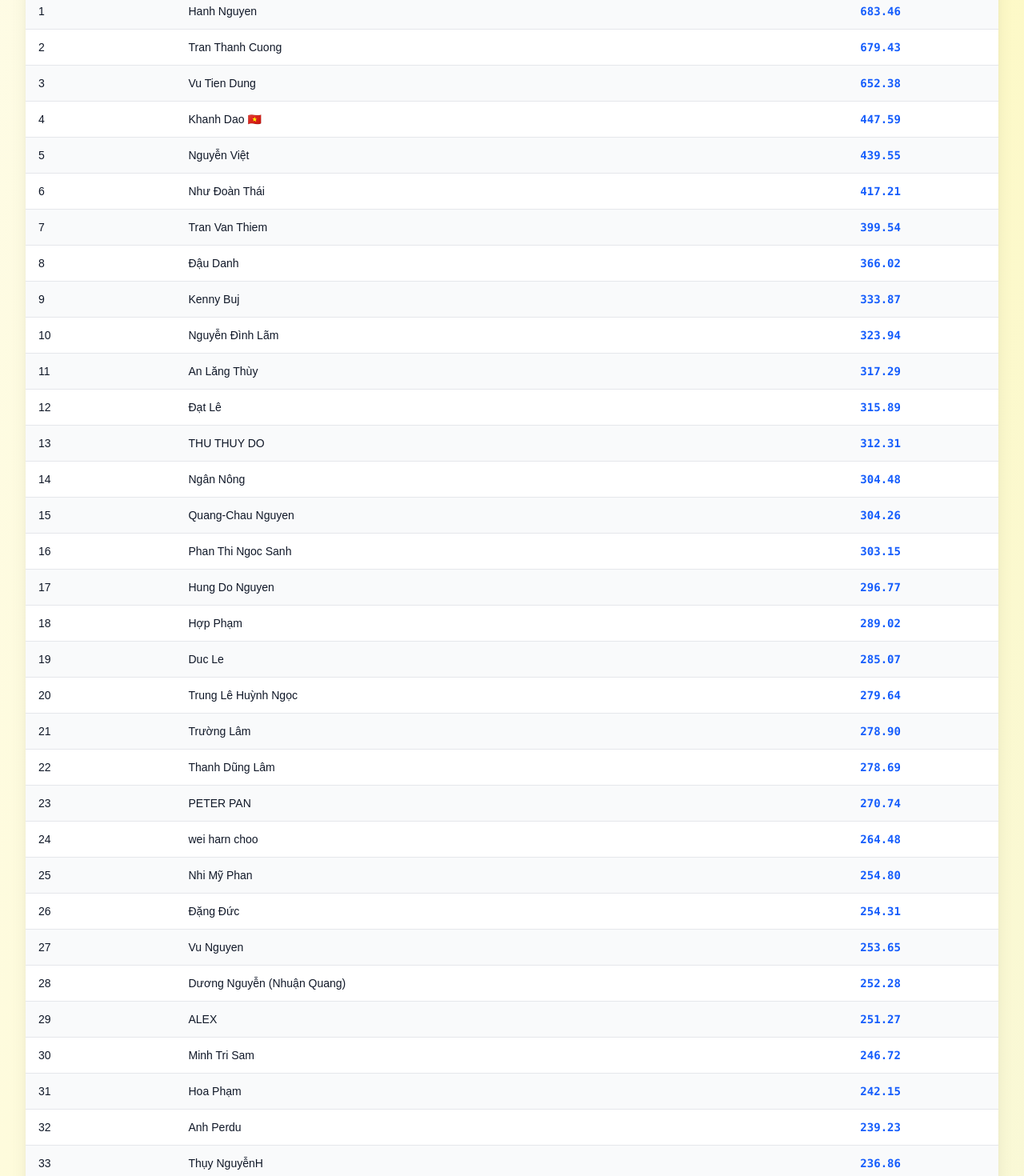
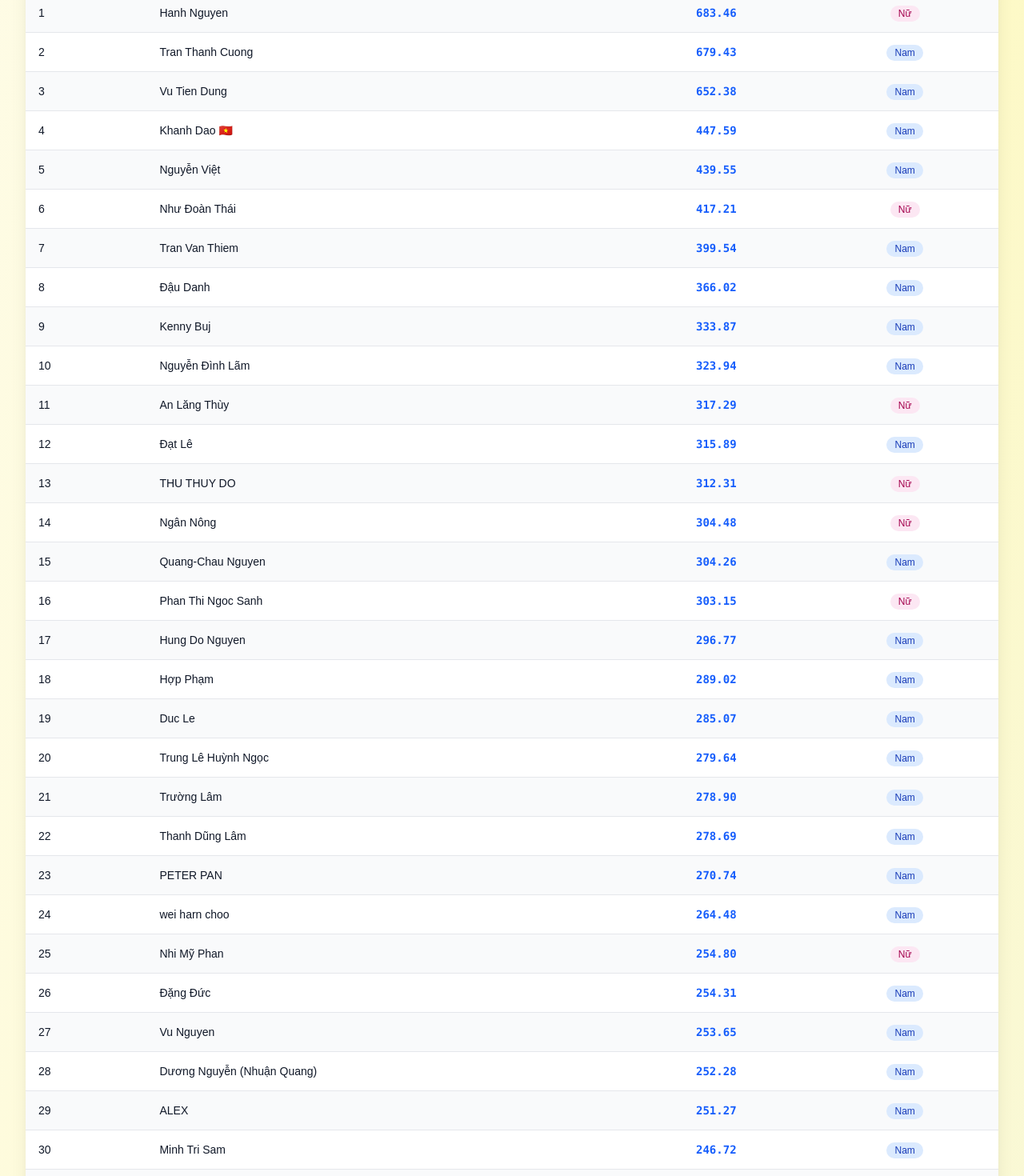
Before and after one commit to ldcduc/PMHR-hall-of-fame, a Next.js app: page /lop-2025 in a window 1280 px wide. Shown: the part 680-2150 px from the top of the page at 80% size. Built offline with nearby package versions, Linux system fonts and the light colour scheme.

Commit message:
Update lop25 ui

```diff
--- a/src/app/lop-2025/page.tsx
+++ b/src/app/lop-2025/page.tsx
@@ -15,6 +15,7 @@ export default function LOP2025() {
   const [isHighestModalOpen, setIsHighestModalOpen] = useState(false);
   const [isLowestModalOpen, setIsLowestModalOpen] = useState(false);
   const [isTotalModalOpen, setIsTotalModalOpen] = useState(false);
+  const [isGenderModalOpen, setIsGenderModalOpen] = useState(false);
 
   const totalRunners = getTotalRunners();
   const highestDistance = getHighestDistance();
@@ -24,6 +25,17 @@ export default function LOP2025() {
   const lowestRunner = lop2025Runners[lop2025Runners.length - 1];
   const top10Runners = lop2025Runners.slice(0, 10);
   const bottom10Runners = lop2025Runners.slice(-10).reverse();
+
+  // Gender statistics
+  const femaleRunners = lop2025Runners.filter(r => r.gender === "Nữ");
+  const maleRunners = lop2025Runners.filter(r => r.gender === "Nam");
+  const femaleCount = femaleRunners.length;
+  const maleCount = maleRunners.length;
+  const femalePercentage = ((femaleCount / totalRunners) * 100).toFixed(1);
+  const malePercentage = ((maleCount / totalRunners) * 100).toFixed(1);
+
+  // Top female runner
+  const topFemaleRunner = femaleRunners[0];
 
   return (
     <div className="min-h-screen bg-gradient-to-br from-yellow-50 via-yellow-100 to-blue-50">
@@ -61,6 +73,7 @@ export default function LOP2025() {
                     <th className="px-4 py-3 text-left text-sm font-semibold">STT</th>
                     <th className="px-4 py-3 text-left text-sm font-semibold">Tên Strava</th>
                     <th className="px-4 py-3 text-center text-sm font-semibold">Tổng KM</th>
+                    <th className="px-4 py-3 text-center text-sm font-semibold">Giới tính</th>
                   </tr>
                 </thead>
                 <tbody className="divide-y divide-gray-200">
@@ -75,6 +88,15 @@ export default function LOP2025() {
                       <td className="px-4 py-3 text-sm text-center font-mono text-blue-600 font-semibold">
                         {runner.distance}
                       </td>
+                      <td className="px-4 py-3 text-center">
+                        <span className={`inline-flex items-center px-2.5 py-0.5 rounded-full text-xs font-medium ${
+                          runner.gender === "Nữ"
+                            ? "bg-pink-100 text-pink-800"
+                            : "bg-blue-100 text-blue-800"
+                        }`}>
+                          {runner.gender}
+                        </span>
+                      </td>
                     </tr>
                   ))}
                 </tbody>
@@ -83,7 +105,7 @@ export default function LOP2025() {
           </div>
 
           {/* Table Statistics */}
-          <div className="mt-8 grid grid-cols-1 md:grid-cols-3 gap-6">
+          <div className="mt-8 grid grid-cols-1 md:grid-cols-4 gap-6">
             <div
               className="bg-white rounded-lg shadow-md p-6 text-center cursor-pointer hover:shadow-lg transition-shadow"
               onClick={() => setIsTotalModalOpen(true)}
@@ -107,6 +129,14 @@ export default function LOP2025() {
               <div className="text-3xl font-bold text-orange-500 mb-2">{lowestDistance}</div>
               <div className="text-gray-600">Minimum LOP Distance (KM)</div>
               <div className="text-xs text-orange-500 mt-1">Click to view details</div>
+            </div>
+            <div
+              className="bg-white rounded-lg shadow-md p-6 text-center cursor-pointer hover:shadow-lg transition-shadow"
+              onClick={() => setIsGenderModalOpen(true)}
+            >
+              <div className="text-3xl font-bold text-purple-600 mb-2">{femaleCount}</div>
+              <div className="text-gray-600">Female Runners</div>
+              <div className="text-xs text-purple-500 mt-1">Click to view stats</div>
             </div>
           </div>
         </div>
@@ -146,12 +176,12 @@ export default function LOP2025() {
 
               <div className="space-y-6">
                 <div className="flex items-center space-x-4">
-                  <div className="w-12 h-12 bg-gradient-to-br from-yellow-500 to-blue-500 rounded-full flex items-center justify-center">
-                    <span className="text-white font-bold">🏆</span>
+                  <div className="w-12 h-12 bg-gradient-to-br from-purple-500 to-pink-500 rounded-full flex items-center justify-center">
+                    <span className="text-white font-bold">👩‍🏃‍♂️</span>
                   </div>
                   <div>
-                    <h3 className="font-semibold text-gray-800">Progress</h3>
-                    <p className="text-gray-600">{totalRunners} Runners Qualified</p>
+                    <h3 className="font-semibold text-gray-800">Gender Distribution</h3>
+                    <p className="text-gray-600">{femaleCount} Female, {maleCount} Male</p>
                   </div>
                 </div>
 
@@ -187,6 +217,70 @@ export default function LOP2025() {
           </a>
         </div>
       </section>
+
+      {/* Gender Statistics Modal */}
+      {isGenderModalOpen && (
+        <div className="fixed inset-0 bg-black bg-opacity-50 flex items-center justify-center p-4 z-50">
+          <div className="bg-white rounded-2xl shadow-2xl max-w-lg w-full p-6 relative max-h-[80vh] overflow-y-auto">
+            <button
+              onClick={() => setIsGenderModalOpen(false)}
+              className="absolute top-4 right-4 text-gray-400 hover:text-gray-600 text-2xl"
+            >
+              ×
+            </button>
+
+            <div className="text-center mb-6">
+              <div className="w-16 h-16 bg-gradient-to-br from-purple-500 to-pink-500 rounded-full flex items-center justify-center mx-auto mb-4">
+                <span className="text-white text-2xl font-bold">⚥</span>
+              </div>
+
+              <h3 className="text-2xl font-bold text-gray-800 mb-2">Gender Distribution</h3>
+              <div className="w-12 h-1 bg-gradient-to-r from-purple-500 to-pink-500 mx-auto rounded-full mb-4"></div>
+            </div>
+
+            <div className="space-y-4">
+              <div className="grid grid-cols-2 gap-4">
+                <div className="bg-gradient-to-br from-blue-50 to-blue-100 rounded-lg p-4 text-center">
+                  <div className="text-3xl font-bold text-blue-600 mb-2">{maleCount}</div>
+                  <div className="text-gray-600">Nam ({malePercentage}%)</div>
+                </div>
+                <div className="bg-gradient-to-br from-pink-50 to-pink-100 rounded-lg p-4 text-center">
+                  <div className="text-3xl font-bold text-pink-600 mb-2">{femaleCount}</div>
+                  <div className="text-gray-600">Nữ ({femalePercentage}%)</div>
+                </div>
+              </div>
+
+              {topFemaleRunner && (
+                <div className="bg-gradient-to-br from-pink-50 to-pink-100 rounded-lg p-4">
+                  <h4 className="font-semibold text-gray-800 mb-2">Top Female Runner</h4>
+                  <div className="flex justify-between items-center">
+                    <span className="font-medium">{topFemaleRunner.name}</span>
+                    <span className="text-pink-600 font-bold">{topFemaleRunner.distance} KM</span>
+                  </div>
+                  <div className="text-sm text-gray-500">Position #{topFemaleRunner.stt}</div>
+                </div>
+              )}
+
+              <div className="bg-gradient-to-br from-yellow-50 to-yellow-100 rounded-lg p-4">
+                <h4 className="font-semibold text-gray-800 mb-3">Top 5 Female Runners</h4>
+                <div className="space-y-2">
+                  {femaleRunners.slice(0, 5).map((runner, index) => (
+                    <div key={runner.stt} className="flex justify-between items-center text-sm">
+                      <span className="flex items-center">
+                        <span className="w-6 h-6 rounded-full bg-pink-500 text-white text-xs flex items-center justify-center mr-2">
+                          {index + 1}
+                        </span>
+                        {runner.name}
+                      </span>
+                      <span className="text-pink-600 font-bold">{runner.distance} KM</span>
+                    </div>
+                  ))}
+                </div>
+              </div>
+            </div>
+          </div>
+        </div>
+      )}
 
       {/* Total Runners Modal */}
       {isTotalModalOpen && (
@@ -268,7 +362,16 @@ export default function LOP2025() {
               <div className="bg-gradient-to-br from-yellow-50 to-blue-50 rounded-lg p-6 mb-4">
                 <h4 className="text-xl font-semibold text-gray-800 mb-2">{leadingRunner.name}</h4>
                 <div className="text-4xl font-bold text-yellow-500 mb-2">{leadingRunner.distance} KM</div>
-                <div className="text-sm text-gray-500">Position #{leadingRunner.stt}</div>
+                <div className="flex justify-center items-center gap-2">
+                  <span className="text-sm text-gray-500">Position #{leadingRunner.stt}</span>
+                  <span className={`inline-flex items-center px-2 py-0.5 rounded-full text-xs font-medium ${
+                    leadingRunner.gender === "Nữ"
+                      ? "bg-pink-100 text-pink-800"
+                      : "bg-blue-100 text-blue-800"
+                  }`}>
+                    {leadingRunner.gender}
+                  </span>
+                </div>
               </div>
 
               <p className="text-gray-600 text-sm">
@@ -311,7 +414,16 @@ export default function LOP2025() {
                   <span className="font-medium">{lowestRunner.name}</span>
                   <span className="text-orange-600 font-bold">{lowestRunner.distance} KM</span>
                 </div>
-                <div className="text-sm text-gray-500">Position #{lowestRunner.stt}</div>
+                <div className="flex items-center gap-2 mt-1">
+                  <span className="text-sm text-gray-500">Position #{lowestRunner.stt}</span>
+                  <span className={`inline-flex items-center px-2 py-0.5 rounded-full text-xs font-medium ${
+                    lowestRunner.gender === "Nữ"
+                      ? "bg-pink-100 text-pink-800"
+                      : "bg-blue-100 text-blue-800"
+                  }`}>
+                    {lowestRunner.gender}
+                  </span>
+                </div>
               </div>
 
               <div className="bg-gradient-to-br from-yellow-50 to-yellow-100 rounded-lg p-4">
@@ -323,7 +435,16 @@ export default function LOP2025() {
                         <span className="w-6 h-6 rounded-full bg-orange-500 text-white text-xs flex items-center justify-center mr-2">
                           {totalRunners - index}
                         </span>
-                        {runner.name}
+                        <span className="flex items-center gap-1">
+                          {runner.name}
+                          <span className={`inline-flex items-center px-1 py-0.5 rounded text-xs font-medium ${
+                            runner.gender === "Nữ"
+                              ? "bg-pink-100 text-pink-700"
+                              : "bg-blue-100 text-blue-700"
+                          }`}>
+                            {runner.gender}
+                          </span>
+                        </span>
                       </span>
                       <span className="text-orange-600 font-bold">{runner.distance} KM</span>
                     </div>
--- a/src/data/lop2025Runners.ts
+++ b/src/data/lop2025Runners.ts
@@ -4,117 +4,117 @@ export interface LOP2025Runner {
   stt: number;
   name: string;
   distance: string;
-  gender: string;
+  gender: "Nam" | "Nữ";
 }
 
 export const lop2025Runners: LOP2025Runner[] = [
   { stt: 1, name: "Hanh Nguyen", distance: "683.46", gender: "Nữ" },
-  { stt: 2, name: "Tran Thanh Cuong", distance: "679.43" },
-  { stt: 3, name: "Vu Tien Dung", distance: "652.38" },
-  { stt: 4, name: "Khanh Dao 🇻🇳", distance: "447.59" },
-  { stt: 5, name: "Nguyễn Việt", distance: "439.55" },
+  { stt: 2, name: "Tran Thanh Cuong", distance: "679.43", gender: "Nam" },
+  { stt: 3, name: "Vu Tien Dung", distance: "652.38", gender: "Nam" },
+  { stt: 4, name: "Khanh Dao 🇻🇳", distance: "447.59", gender: "Nam" },
+  { stt: 5, name: "Nguyễn Việt", distance: "439.55", gender: "Nam" },
   { stt: 6, name: "Như Đoàn Thái", distance: "417.21", gender: "Nữ" },
-  { stt: 7, name: "Tran Van Thiem", distance: "399.54" },
-  { stt: 8, name: "Đậu Danh", distance: "366.02" },
-  { stt: 9, name: "Kenny Buj", distance: "333.87" },
-  { stt: 10, name: "Nguyễn Đình Lãm", distance: "323.94" },
+  { stt: 7, name: "Tran Van Thiem", distance: "399.54", gender: "Nam" },
+  { stt: 8, name: "Đậu Danh", distance: "366.02", gender: "Nam" },
+  { stt: 9, name: "Kenny Buj", distance: "333.87", gender: "Nam" },
+  { stt: 10, name: "Nguyễn Đình Lãm", distance: "323.94", gender: "Nam" },
   { stt: 11, name: "An Lăng Thùy", distance: "317.29", gender: "Nữ" },
-  { stt: 12, name: "Đạt Lê", distance: "315.89" },
+  { stt: 12, name: "Đạt Lê", distance: "315.89", gender: "Nam" },
   { stt: 13, name: "THU THUY DO", distance: "312.31", gender: "Nữ" },
   { stt: 14, name: "Ngân Nông", distance: "304.48", gender: "Nữ" },
-  { stt: 15, name: "Quang-Chau Nguyen", distance: "304.26" },
+  { stt: 15, name: "Quang-Chau Nguyen", distance: "304.26", gender: "Nam" },
   { stt: 16, name: "Phan Thi Ngoc Sanh", distance: "303.15", gender: "Nữ" },
-  { stt: 17, name: "Hung Do Nguyen", distance: "296.77" },
-  { stt: 18, name: "Hợp Phạm", distance: "289.02" },
-  { stt: 19, name: "Duc Le", distance: "285.07" },
-  { stt: 20, name: "Trung Lê Huỳnh Ngọc", distance: "279.64" },
-  { stt: 21, name: "Trường Lâm", distance: "278.90" },
-  { stt: 22, name: "Thanh Dũng Lâm", distance: "278.69" },
-  { stt: 23, name: "PETER PAN", distance: "270.74" },
-  { stt: 24, name: "wei harn choo", distance: "264.48" },
+  { stt: 17, name: "Hung Do Nguyen", distance: "296.77", gender: "Nam" },
+  { stt: 18, name: "Hợp Phạm", distance: "289.02", gender: "Nam" },
+  { stt: 19, name: "Duc Le", distance: "285.07", gender: "Nam" },
+  { stt: 20, name: "Trung Lê Huỳnh Ngọc", distance: "279.64", gender: "Nam" },
+  { stt: 21, name: "Trường Lâm", distance: "278.90", gender: "Nam" },
+  { stt: 22, name: "Thanh Dũng Lâm", distance: "278.69", gender: "Nam" },
+  { stt: 23, name: "PETER PAN", distance: "270.74", gender: "Nam" },
+  { stt: 24, name: "wei harn choo", distance: "264.48", gender: "Nam" },
   { stt: 25, name: "Nhi Mỹ Phan", distance: "254.80", gender: "Nữ" },
-  { stt: 26, name: "Đặng Đức", distance: "254.31" },
-  { stt: 27, name: "Vu Nguyen", distance: "253.65" },
-  { stt: 28, name: "Dương Nguyễn (Nhuận Quang)", distance: "252.28" },
-  { stt: 29, name: "ALEX", distance: "251.27" },
-  { stt: 30, name: "Minh Tri Sam", distance: "246.72" },
+  { stt: 26, name: "Đặng Đức", distance: "254.31", gender: "Nam" },
+  { stt: 27, name: "Vu Nguyen", distance: "253.65", gender: "Nam" },
+  { stt: 28, name: "Dương Nguyễn (Nhuận Quang)", distance: "252.28", gender: "Nam" },
+  { stt: 29, name: "ALEX", distance: "251.27", gender: "Nam" },
+  { stt: 30, name: "Minh Tri Sam", distance: "246.72", gender: "Nam" },
   { stt: 31, name: "Hoa Phạm", distance: "242.15", gender: "Nữ" },
-  { stt: 32, name: "Anh Perdu", distance: "239.23" },
+  { stt: 32, name: "Anh Perdu", distance: "239.23", gender: "Nam" },
   { stt: 33, name: "Thụy NguyễnH", distance: "236.86", gender: "Nữ" },
   { stt: 34, name: "To Lucie Khanh", distance: "236.19", gender: "Nữ" },
-  { stt: 35, name: "Hoang Tran", distance: "234.80" },
-  { stt: 36, name: "Nguyen Huu Duc", distance: "232.60" },
-  { stt: 37, name: "Bình Khứu", distance: "232.28" },
-  { stt: 38, name: "Tran Van Tuoi", distance: "231.31" },
+  { stt: 35, name: "Hoang Tran", distance: "234.80", gender: "Nam" },
+  { stt: 36, name: "Nguyen Huu Duc", distance: "232.60", gender: "Nam" },
+  { stt: 37, name: "Bình Khứu", distance: "232.28", gender: "Nam" },
+  { stt: 38, name: "Tran Van Tuoi", distance: "231.31", gender: "Nam" },
   { stt: 39, name: "Bich Nguyen Doan", distance: "230.12", gender: "Nữ" },
-  { stt: 40, name: "Tú Lê Minh", distance: "227.33" },
+  { stt: 40, name: "Tú Lê Minh", distance: "227.33", gender: "Nam" },
   { stt: 41, name: "Thao Nguyen", distance: "226.15", gender: "Nữ" },
   { stt: 42, name: "Thao Vo", distance: "223.93", gender: "Nữ" },
-  { stt: 43, name: "Thai Nguyen", distance: "221.07" },
-  { stt: 44, name: "Tram Nguyen Dong Phuong", distance: "220.82" },
-  { stt: 45, name: "Nguyen Dang Khoa", distance: "220.26" },
-  { stt: 46, name: "thaibao nguyen", distance: "219.65" },
+  { stt: 43, name: "Thai Nguyen", distance: "221.07", gender: "Nam" },
+  { stt: 44, name: "Tram Nguyen Dong Phuong", distance: "220.82", gender: "Nam" },
+  { stt: 45, name: "Nguyen Dang Khoa", distance: "220.26", gender: "Nam" },
+  { stt: 46, name: "thaibao nguyen", distance: "219.65", gender: "Nam" },
   { stt: 47, name: "Nhi Dop", distance: "216.06", gender: "Nữ" },
   { stt: 48, name: "diem lam", distance: "216.05", gender: "Nữ" },
   { stt: 49, name: "Tien Tran", distance: "215.88", gender: "Nữ" },
-  { stt: 50, name: "Nguyen Ngu", distance: "214.64" },
-  { stt: 51, name: "Le Manh Hung", distance: "212.88" },
-  { stt: 52, name: "Trung .nc_00003", distance: "212.56" },
-  { stt: 53, name: "Phong Vũ Steel", distance: "212.38" },
-  { stt: 54, name: "CAO LAN", distance: "211.92" },
-  { stt: 55, name: "Nguyễn Đức", distance: "211.78" },
-  { stt: 56, name: "Robert Nguyễn", distance: "210.50" },
-  { stt: 57, name: "Ngọc Đoàn", distance: "207.85" },
-  { stt: 58, name: "Chú Pé Bán Khô", distance: "207.23" },
-  { stt: 59, name: "Khánh Nguyễn Sơn Kim", distance: "206.69" },
-  { stt: 60, name: "Hoàng Văn Vũ", distance: "204.64" },
+  { stt: 50, name: "Nguyen Ngu", distance: "214.64", gender: "Nam" },
+  { stt: 51, name: "Le Manh Hung", distance: "212.88", gender: "Nam" },
+  { stt: 52, name: "Trung .nc_00003", distance: "212.56", gender: "Nam" },
+  { stt: 53, name: "Phong Vũ Steel", distance: "212.38", gender: "Nam" },
+  { stt: 54, name: "CAO LAN", distance: "211.92", gender: "Nam" },
+  { stt: 55, name: "Nguyễn Đức", distance: "211.78", gender: "Nam" },
+  { stt: 56, name: "Robert Nguyễn", distance: "210.50", gender: "Nam" },
+  { stt: 57, name: "Ngọc Đoàn", distance: "207.85", gender: "Nam" },
+  { stt: 58, name: "Chú Pé Bán Khô", distance: "207.23", gender: "Nam" },
+  { stt: 59, name: "Khánh Nguyễn Sơn Kim", distance: "206.69", gender: "Nam" },
+  { stt: 60, name: "Hoàng Văn Vũ", distance: "204.64", gender: "Nam" },
   { stt: 61, name: "Hằng Trần Thị", distance: "203.56", gender: "Nữ" },
-  { stt: 62, name: "Nhon Le", distance: "203.10" },
+  { stt: 62, name: "Nhon Le", distance: "203.10", gender: "Nam" },
   { stt: 63, name: "Thư Thư", distance: "201.93", gender: "Nữ" },
-  { stt: 64, name: "Le Tuan Duong", distance: "201.62" },
-  { stt: 65, name: "Raul luu (PMER)", distance: "199.16" },
-  { stt: 66, name: "Mattsyan Nguyen", distance: "197.22" },
-  { stt: 67, name: "Mai Hoang Nam", distance: "197.16" },
-  { stt: 68, name: "Ashutosh Mohapatra", distance: "196.13" },
+  { stt: 64, name: "Le Tuan Duong", distance: "201.62", gender: "Nam" },
+  { stt: 65, name: "Raul luu (PMER)", distance: "199.16", gender: "Nam" },
+  { stt: 66, name: "Mattsyan Nguyen", distance: "197.22", gender: "Nam" },
+  { stt: 67, name: "Mai Hoang Nam", distance: "197.16", gender: "Nam" },
+  { stt: 68, name: "Ashutosh Mohapatra", distance: "196.13", gender: "Nam" },
   { stt: 69, name: "Sarah Ho", distance: "195.54", gender: "Nữ" },
-  { stt: 70, name: "Sang Nguyen", distance: "193.88" },
-  { stt: 71, name: "PHI ĐANG", distance: "193.31" },
+  { stt: 70, name: "Sang Nguyen", distance: "193.88", gender: "Nam" },
+  { stt: 71, name: "PHI ĐANG", distance: "193.31", gender: "Nam" },
   { stt: 72, name: "Nga Hà", distance: "193.03", gender: "Nữ" },
-  { stt: 73, name: "Thuan Than", distance: "193.60" },
-  { stt: 74, name: "Lâm Nguyễn", distance: "192.43" },
-  { stt: 75, name: "Hieu Nguyen", distance: "191.98" },
+  { stt: 73, name: "Thuan Than", distance: "193.60", gender: "Nam" },
+  { stt: 74, name: "Lâm Nguyễn", distance: "192.43", gender: "Nam" },
+  { stt: 75, name: "Hieu Nguyen", distance: "191.98", gender: "Nam" },
   { stt: 76, name: "Tran Mai", distance: "191.62", gender: "Nữ" },
   { stt: 77, name: "QUỲNH LẠI", distance: "190.73", gender: "Nữ" },
-  { stt: 78, name: "Tu Do", distance: "189.65" },
-  { stt: 79, name: "Lê Nguyễn", distance: "184.57" },
-  { stt: 80, name: "Ân Võ Thiện", distance: "184.47" },
+  { stt: 78, name: "Tu Do", distance: "189.65", gender: "Nam" },
+  { stt: 79, name: "Lê Nguyễn", distance: "184.57", gender: "Nam" },
+  { stt: 80, name: "Ân Võ Thiện", distance: "184.47", gender: "Nam" },
   { stt: 81, name: "Vân Phạm", distance: "184.41", gender: "Nữ" },
   { stt: 82, name: "Uyên Le", distance: "184.34", gender: "Nữ" },
-  { stt: 83, name: "Tran Bang", distance: "184.28" },
+  { stt: 83, name: "Tran Bang", distance: "184.28", gender: "Nam" },
   { stt: 84, name: "Hằng Dương", distance: "183.89", gender: "Nữ" },
-  { stt: 85, name: "Nguyễn Chánh Thi", distance: "183.87" },
+  { stt: 85, name: "Nguyễn Chánh Thi", distance: "183.87", gender: "Nam" },
   { stt: 86, name: "Anh Tran", distance: "183.53", gender: "Nữ" },
-  { stt: 87, name: "Minh Sunrise", distance: "183.32" },
-  { stt: 88, name: "nghia tonduy", distance: "183.25" },
-  { stt: 89, name: "Mai nhật Hoà", distance: "182.59" },
-  { stt: 90, name: "Cuong [UPS Italy]", distance: "182.47" },
-  { stt: 91, name: "Chau Nguyen", distance: "181.78" },
-  { stt: 92, name: "Nhat Anh Nguyen", distance: "181.72" },
-  { stt: 93, name: "Giang Minh", distance: "181.67" },
-  { stt: 94, name: "Nam Nguyen", distance: "181.29" },
+  { stt: 87, name: "Minh Sunrise", distance: "183.32", gender: "Nam" },
+  { stt: 88, name: "nghia tonduy", distance: "183.25", gender: "Nam" },
+  { stt: 89, name: "Mai nhật Hoà", distance: "182.59", gender: "Nam" },
+  { stt: 90, name: "Cuong [UPS Italy]", distance: "182.47", gender: "Nam" },
+  { stt: 91, name: "Chau Nguyen", distance: "181.78", gender: "Nam" },
+  { stt: 92, name: "Nhat Anh Nguyen", distance: "181.72", gender: "Nam" },
+  { stt: 93, name: "Giang Minh", distance: "181.67", gender: "Nam" },
+  { stt: 94, name: "Nam Nguyen", distance: "181.29", gender: "Nam" },
   { stt: 95, name: "TH. Hương_g", distance: "180.89", gender: "Nữ" },
-  { stt: 96, name: "Tan Bui", distance: "180.81" },
+  { stt: 96, name: "Tan Bui", distance: "180.81", gender: "Nam" },
   { stt: 97, name: "Do Thi Hai Trang", distance: "177.13", gender: "Nữ" },
   { stt: 98, name: "Thao Nguyen", distance: "174.37", gender: "Nữ" },
   { stt: 99, name: "Tran Minh Phuong", distance: "173.34", gender: "Nữ" },
   { stt: 100, name: "Annie Ho", distance: "173.15", gender: "Nữ" },
   { stt: 101, name: "Ha Ngoc Mi", distance: "171.42", gender: "Nữ" },
-  { stt: 102, name: "Robert Hồ Mậu Lực", distance: "169.80" },
-  { stt: 103, name: "Luong Van Hai", distance: "165.00" },
-  { stt: 104, name: "Thao Do", distance: "162.42", gender: "Nữ" },
-  { stt: 105, name: "Cat Nguyen", distance: "159.81" },
-  { stt: 106, name: "Jennifer Trần", distance: "157.04", gender: "Nữ" },
-  { stt: 107, name: "Duy Hoang Vo", distance: "8.00" }
+  { stt: 102, name: "Robert Hồ Mậu Lực", distance: "169.80", gender: "Nam" },
+  { stt: 103, name: "Luong Van Hai", distance: "165.00", gender: "Nam" },
+  { stt: 104, name: "Huỳnh Xuân Việt", distance: "163.94", gender: "Nam" },
+  { stt: 105, name: "Thao Do", distance: "162.42", gender: "Nữ" },
+  { stt: 106, name: "Cat Nguyen", distance: "159.81", gender: "Nam" },
+  { stt: 107, name: "Jennifer Trần", distance: "157.04", gender: "Nữ" },
 ];
 
 // Helper functions for statistics
```
